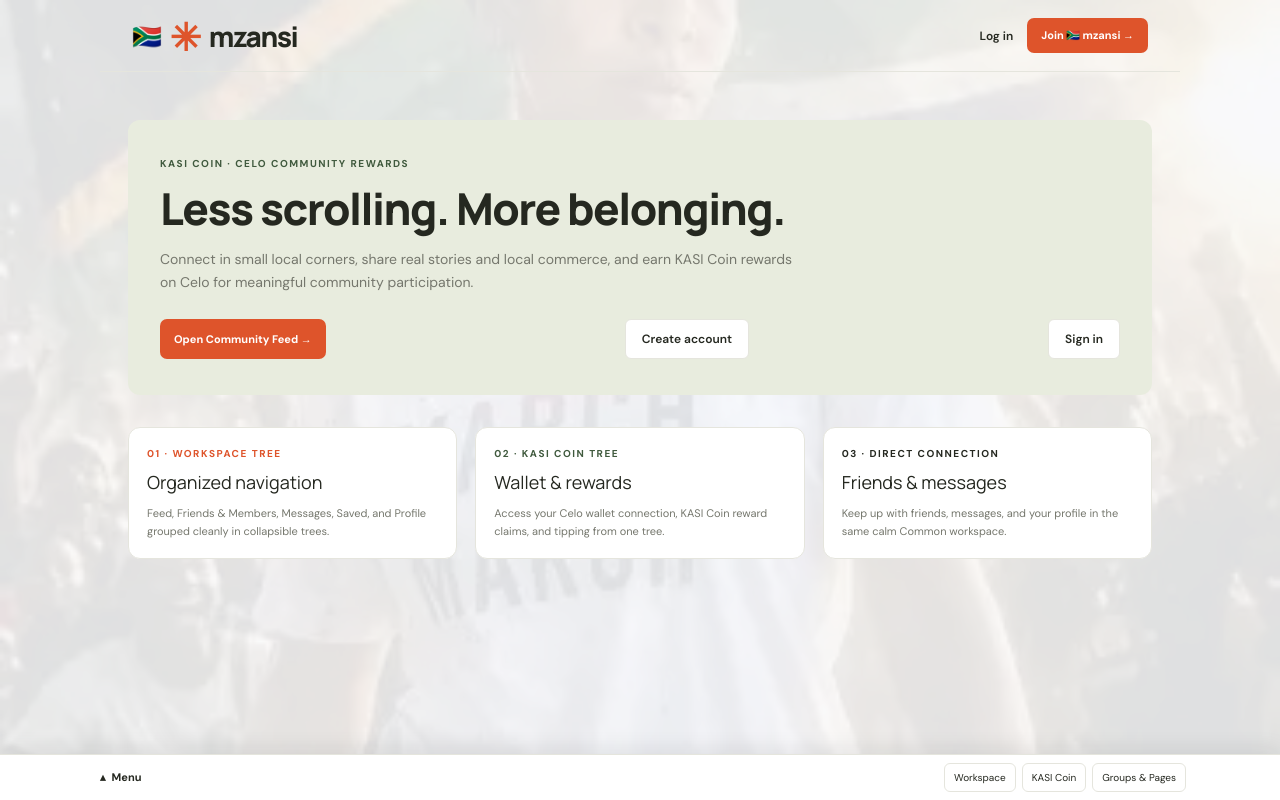
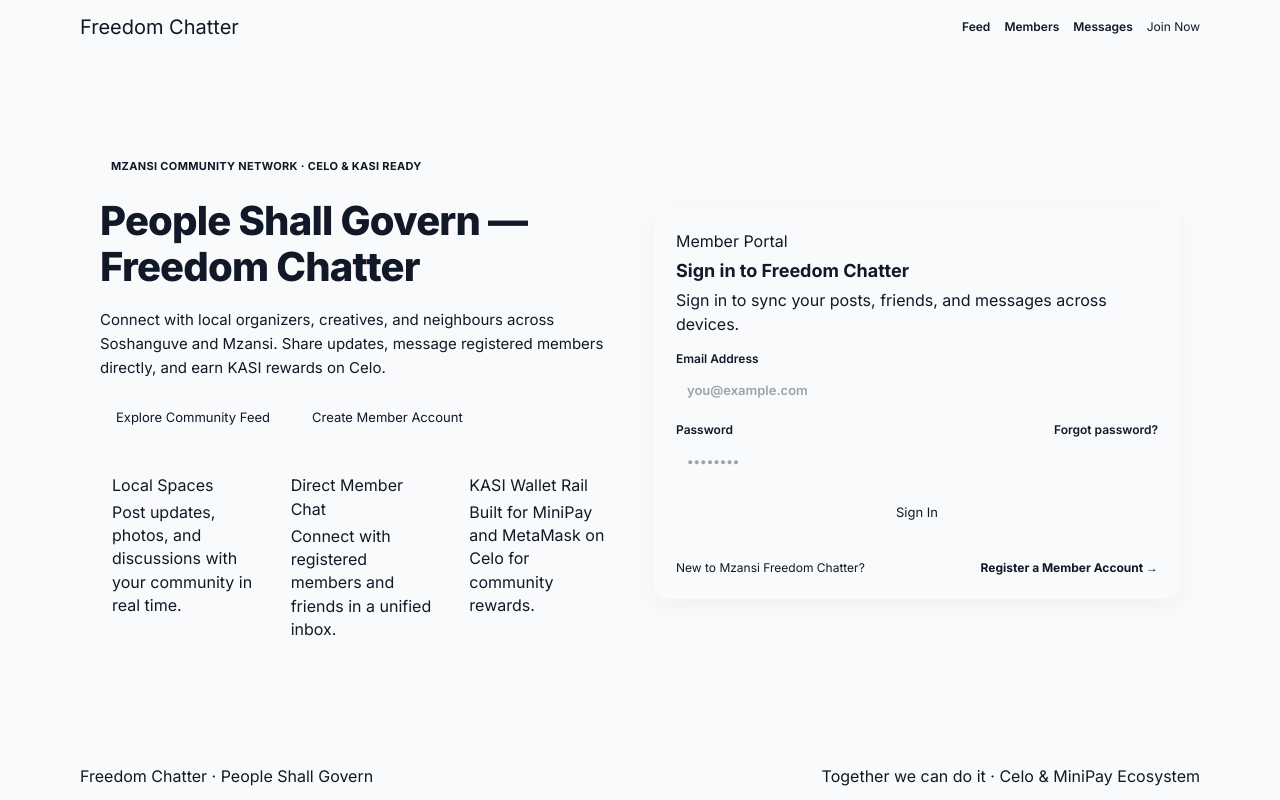
Before and after one commit to siphottp-lgtm/mzansi-social-rewards, a Next.js app in the folder frontend/: page / in a window 1280 px wide. Built offline with nearby package versions, Linux system fonts and the light colour scheme; no server answers.

Commit message:
feat: redesign landing page with option 2 split welcome and auth portal

```diff
--- a/frontend/app/page.tsx
+++ b/frontend/app/page.tsx
@@ -1,97 +1,377 @@
 "use client";
 
-import React from "react";
+import React, { useEffect, useState } from "react";
 import Link from "next/link";
-import { MzansiBrandMark, SwipeUpTaskbar, WatermarkBackdrop } from "../components/CommonUpgrade";
-import "../styles/common-upgrade.css";
+import { useRouter } from "next/navigation";
+import { auth, getToken } from "../lib/api";
 
-export default function HomePage() {
+export default function LandingPage() {
+  const router = useRouter();
+  const [hasSession, setHasSession] = useState(false);
+  const [email, setEmail] = useState("");
+  const [password, setPassword] = useState("");
+  const [loading, setLoading] = useState(false);
+  const [error, setError] = useState("");
+
+  useEffect(() => {
+    setHasSession(Boolean(getToken()));
+  }, []);
+
+  const handleQuickLogin = async (e: React.FormEvent) => {
+    e.preventDefault();
+    setError("");
+    setLoading(true);
+    try {
+      const res = await auth.login({ email: email.trim(), password });
+      const token =
+        res?.access_token || res?.accessToken || res?.token || res?.data?.access_token || res?.data?.token;
+      if (token && typeof window !== "undefined") {
+        window.localStorage.setItem("token", String(token));
+      }
+      router.push("/dashboard");
+    } catch (err: unknown) {
+      setError(err instanceof Error ? err.message : "Could not sign in. Check your details or register.");
+    } finally {
+      setLoading(false);
+    }
+  };
+
   return (
-    <div className="mz-common-app" style={{ gridTemplateColumns: "1fr", position: "relative", paddingBottom: 68, background: "transparent" }}>
-      <WatermarkBackdrop imageKey="image1" />
-      <div className="mz-content" style={{ maxWidth: 1080, width: "100%", margin: "0 auto", position: "relative", zIndex: 1 }}>
-        <header className="mz-topbar">
-          <MzansiBrandMark />
-          <div className="mz-top-actions">
-            <Link href="/login" className="mz-action" style={{ fontSize: 12, fontWeight: 600, color: "var(--ink)" }}>
-              Log in
+    <div
+      style={{
+        minHeight: "100vh",
+        background: "var(--bg)",
+        color: "var(--ink)",
+        display: "flex",
+        flexDirection: "column",
+      }}
+    >
+      {/* Compact Top Navigation */}
+      <header
+        style={{
+          background: "var(--white)",
+          borderBottom: "1px solid var(--line)",
+          padding: "12px 20px",
+        }}
+      >
+        <div
+          style={{
+            maxWidth: 1120,
+            margin: "0 auto",
+            display: "flex",
+            alignItems: "center",
+            justifyContent: "space-between",
+            gap: 12,
+            flexWrap: "wrap",
+          }}
+        >
+          <Link href="/" className="mz-brand" style={{ fontSize: 20 }}>
+            Freedom Chatter
           </Link>
-            <Link href="/register" className="mz-primary">
-              Join 🇿🇦 mzansi →
+
+          <nav style={{ display: "flex", alignItems: "center", gap: 14, flexWrap: "wrap" }}>
+            <Link href="/dashboard" className="mz-action" style={{ fontSize: 12, fontWeight: 600 }}>
+              Feed
             </Link>
+            <Link href="/friends" className="mz-action" style={{ fontSize: 12, fontWeight: 600 }}>
+              Members
+            </Link>
+            <Link href="/messages" className="mz-action" style={{ fontSize: 12, fontWeight: 600 }}>
+              Messages
+            </Link>
+            <Link href="/register" className="mz-primary" style={{ fontSize: 12 }}>
+              Join Now
+            </Link>
+          </nav>
         </div>
       </header>
 
-        <main style={{ padding: "48px 28px 64px" }}>
-          <section className="mz-banner" style={{ padding: "36px 32px", marginBottom: 32 }}>
-            <div className="mz-label" style={{ color: "var(--green)" }}>
-              KASI Coin · Celo Community Rewards
+      {/* Split Editorial Welcome & Direct Portal */}
+      <main
+        style={{
+          flex: 1,
+          maxWidth: 1120,
+          width: "100%",
+          margin: "0 auto",
+          padding: "32px 20px",
+          display: "grid",
+          gridTemplateColumns: "repeat(auto-fit, minmax(310px, 1fr))",
+          gap: 28,
+          alignItems: "center",
+        }}
+      >
+        {/* Left: Editorial Manifesto & Community Pillars */}
+        <section style={{ display: "grid", gap: 18 }}>
+          <div
+            style={{
+              display: "inline-flex",
+              alignItems: "center",
+              gap: 8,
+              width: "fit-content",
+              padding: "5px 11px",
+              borderRadius: 999,
+              background: "var(--white)",
+              border: "1px solid var(--line)",
+              fontSize: 11,
+              fontWeight: 700,
+              color: "var(--green)",
+              letterSpacing: "0.03em",
+              textTransform: "uppercase",
+            }}
+          >
+            Mzansi Community Network · Celo &amp; KASI Ready
           </div>
+
           <h1
             style={{
-                fontFamily: "var(--display)",
-                fontSize: "clamp(28px, 4vw, 44px)",
+              margin: 0,
+              fontSize: "clamp(1.75rem, 3.2vw, 2.5rem)",
+              lineHeight: 1.15,
               fontWeight: 800,
-                letterSpacing: "-1.5px",
-                margin: "12px 0 14px",
-                lineHeight: 1.15,
+              letterSpacing: "-0.02em",
             }}
           >
-              Less scrolling. More belonging.
+            People Shall Govern — Freedom Chatter
           </h1>
-            <p className="mz-muted" style={{ maxWidth: 640, lineHeight: 1.7, margin: "0 0 24px", fontSize: 14 }}>
-              Connect in small local corners, share real stories and local commerce, and earn KASI Coin
-              rewards on Celo for meaningful community participation.
+
+          <p
+            style={{
+              margin: 0,
+              fontSize: 15,
+              lineHeight: 1.6,
+              color: "var(--muted)",
+              maxWidth: 520,
+            }}
+          >
+            Connect with local organizers, creatives, and neighbours across Soshanguve and Mzansi. Share updates,
+            message registered members directly, and earn KASI rewards on Celo.
           </p>
-            <div style={{ display: "flex", gap: 12, flexWrap: "wrap" }}>
-              <Link href="/dashboard" className="mz-primary">
-                Open Community Feed →
+
+          <div style={{ display: "flex", gap: 10, flexWrap: "wrap" }}>
+            <Link href="/dashboard" className="mz-primary" style={{ padding: "10px 16px", fontSize: 13 }}>
+              {hasSession ? "Open Your Dashboard" : "Explore Community Feed"}
             </Link>
-              <Link
-                href="/register"
-                className="mz-follow"
-                style={{ padding: "10px 16px", fontSize: 12, fontWeight: 600, background: "var(--white)" }}
+            <Link href="/register" className="mz-follow" style={{ padding: "10px 16px", fontSize: 13 }}>
+              Create Member Account
+            </Link>
+          </div>
+
+          {/* Three Compact Pillars */}
+          <div
+            style={{
+              display: "grid",
+              gridTemplateColumns: "repeat(auto-fit, minmax(155px, 1fr))",
+              gap: 10,
+              marginTop: 6,
+            }}
           >
-                Create account
-              </Link>
-              <Link
-                href="/login"
-                className="mz-follow"
-                style={{ padding: "10px 16px", fontSize: 12, fontWeight: 600, background: "var(--white)" }}
+            <div
+              style={{
+                background: "var(--white)",
+                border: "1px solid var(--line)",
+                borderRadius: 10,
+                padding: 12,
+              }}
             >
-                Sign in
-              </Link>
+              <div className="mz-label" style={{ color: "var(--green)", marginBottom: 4 }}>
+                Local Spaces
+              </div>
+              <div className="mz-tiny mz-muted" style={{ lineHeight: 1.45 }}>
+                Post updates, photos, and discussions with your community in real time.
+              </div>
+            </div>
+
+            <div
+              style={{
+                background: "var(--white)",
+                border: "1px solid var(--line)",
+                borderRadius: 10,
+                padding: 12,
+              }}
+            >
+              <div className="mz-label" style={{ color: "var(--orange)", marginBottom: 4 }}>
+                Direct Member Chat
+              </div>
+              <div className="mz-tiny mz-muted" style={{ lineHeight: 1.45 }}>
+                Connect with registered members and friends in a unified inbox.
+              </div>
+            </div>
+
+            <div
+              style={{
+                background: "var(--white)",
+                border: "1px solid var(--line)",
+                borderRadius: 10,
+                padding: 12,
+              }}
+            >
+              <div className="mz-label" style={{ color: "var(--green)", marginBottom: 4 }}>
+                KASI Wallet Rail
+              </div>
+              <div className="mz-tiny mz-muted" style={{ lineHeight: 1.45 }}>
+                Built for MiniPay and MetaMask on Celo for community rewards.
+              </div>
+            </div>
           </div>
         </section>
 
-          <section style={{ display: "grid", gridTemplateColumns: "repeat(auto-fit, minmax(240px, 1fr))", gap: 18 }}>
-            <div className="mz-post" style={{ marginBottom: 0 }}>
-              <div className="mz-label" style={{ color: "var(--orange)" }}>01 · WORKSPACE TREE</div>
-              <h2 style={{ fontFamily: "var(--display)", fontSize: 18, margin: "8px 0" }}>Organized navigation</h2>
-              <p className="mz-tiny mz-muted" style={{ lineHeight: 1.65, margin: 0 }}>
-                Feed, Friends & Members, Messages, Saved, and Profile grouped cleanly in collapsible trees.
+        {/* Right: Direct Sign-In & Onboarding Portal Card */}
+        <aside
+          style={{
+            background: "var(--white)",
+            border: "1px solid var(--line)",
+            borderRadius: 14,
+            padding: 22,
+            boxShadow: "0 8px 24px rgba(0, 0, 0, 0.04)",
+            display: "grid",
+            gap: 14,
+          }}
+        >
+          <div>
+            <div className="mz-label" style={{ color: "var(--green)" }}>
+              Member Portal
+            </div>
+            <h2 style={{ margin: "4px 0 0", fontSize: 18, fontWeight: 700 }}>
+              {hasSession ? "Welcome back, Member" : "Sign in to Freedom Chatter"}
+            </h2>
+            <p className="mz-tiny mz-muted" style={{ margin: "4px 0 0" }}>
+              {hasSession
+                ? "Your session is active. Jump straight into your feed, friends, or messages."
+                : "Sign in to sync your posts, friends, and messages across devices."}
             </p>
           </div>
 
-            <div className="mz-post" style={{ marginBottom: 0 }}>
-              <div className="mz-label" style={{ color: "var(--green)" }}>02 · KASI COIN TREE</div>
-              <h2 style={{ fontFamily: "var(--display)", fontSize: 18, margin: "8px 0" }}>Wallet & rewards</h2>
-              <p className="mz-tiny mz-muted" style={{ lineHeight: 1.65, margin: 0 }}>
-                Access your Celo wallet connection, KASI Coin reward claims, and tipping from one tree.
-              </p>
+          {hasSession ? (
+            <div style={{ display: "grid", gap: 10 }}>
+              <Link
+                href="/dashboard"
+                className="mz-primary"
+                style={{ textAlign: "center", padding: "10px 14px", fontSize: 13 }}
+              >
+                Continue to Dashboard
+              </Link>
+              <div style={{ display: "grid", gridTemplateColumns: "1fr 1fr", gap: 8 }}>
+                <Link href="/friends" className="mz-follow" style={{ textAlign: "center", padding: "8px 10px" }}>
+                  Friends &amp; Members
+                </Link>
+                <Link href="/messages" className="mz-follow" style={{ textAlign: "center", padding: "8px 10px" }}>
+                  Open Messages
+                </Link>
               </div>
+            </div>
+          ) : (
+            <form onSubmit={handleQuickLogin} style={{ display: "grid", gap: 11 }}>
+              {error && (
+                <div
+                  role="alert"
+                  className="mz-tiny"
+                  style={{
+                    color: "#991b1b",
+                    background: "#fef2f2",
+                    border: "1px solid #fecaca",
+                    borderRadius: 8,
+                    padding: "8px 10px",
+                  }}
+                >
+                  {error}
+                </div>
+              )}
 
-            <div className="mz-post" style={{ marginBottom: 0 }}>
-              <div className="mz-label" style={{ color: "var(--ink)" }}>03 · DIRECT CONNECTION</div>
-              <h2 style={{ fontFamily: "var(--display)", fontSize: 18, margin: "8px 0" }}>Friends & messages</h2>
-              <p className="mz-tiny mz-muted" style={{ lineHeight: 1.65, margin: 0 }}>
-                Keep up with friends, messages, and your profile in the same calm Common workspace.
-              </p>
+              <label style={{ display: "grid", gap: 4, fontSize: 12, fontWeight: 600 }}>
+                <span>Email Address</span>
+                <input
+                  type="email"
+                  required
+                  value={email}
+                  onChange={(e) => setEmail(e.target.value)}
+                  placeholder="you@example.com"
+                  style={{
+                    border: "1px solid var(--line)",
+                    borderRadius: 8,
+                    padding: "9px 11px",
+                    fontSize: 13,
+                    background: "var(--bg)",
+                  }}
+                />
+              </label>
+
+              <label style={{ display: "grid", gap: 4, fontSize: 12, fontWeight: 600 }}>
+                <div style={{ display: "flex", justifyContent: "space-between", alignItems: "center" }}>
+                  <span>Password</span>
+                  <Link href="/forgot-password" className="mz-tiny" style={{ color: "var(--green)", fontWeight: 600 }}>
+                    Forgot password?
+                  </Link>
                 </div>
-          </section>
+                <input
+                  type="password"
+                  required
+                  value={password}
+                  onChange={(e) => setPassword(e.target.value)}
+                  placeholder="••••••••"
+                  style={{
+                    border: "1px solid var(--line)",
+                    borderRadius: 8,
+                    padding: "9px 11px",
+                    fontSize: 13,
+                    background: "var(--bg)",
+                  }}
+                />
+              </label>
+
+              <button
+                type="submit"
+                className="mz-primary"
+                disabled={loading}
+                style={{ padding: "10px 14px", fontSize: 13, marginTop: 2 }}
+              >
+                {loading ? "Signing in..." : "Sign In"}
+              </button>
+            </form>
+          )}
+
+          <div
+            style={{
+              borderTop: "1px solid var(--line)",
+              paddingTop: 12,
+              display: "flex",
+              justifyContent: "space-between",
+              alignItems: "center",
+              flexWrap: "wrap",
+              gap: 8,
+              fontSize: 12,
+            }}
+          >
+            <span className="mz-muted">New to Mzansi Freedom Chatter?</span>
+            <Link href="/register" style={{ color: "var(--green)", fontWeight: 700 }}>
+              Register a Member Account →
+            </Link>
+          </div>
+        </aside>
       </main>
+
+      {/* Minimal Footer */}
+      <footer
+        style={{
+          borderTop: "1px solid var(--line)",
+          background: "var(--white)",
+          padding: "12px 20px",
+        }}
+      >
+        <div
+          className="mz-tiny mz-muted"
+          style={{
+            maxWidth: 1120,
+            margin: "0 auto",
+            display: "flex",
+            justifyContent: "space-between",
+            flexWrap: "wrap",
+            gap: 8,
+          }}
+        >
+          <span>Freedom Chatter · People Shall Govern</span>
+          <span>Together we can do it · Celo &amp; MiniPay Ecosystem</span>
         </div>
-      <SwipeUpTaskbar />
+      </footer>
     </div>
   );
 }
```
Lines whose indentation alone changed are shown as unchanged.
